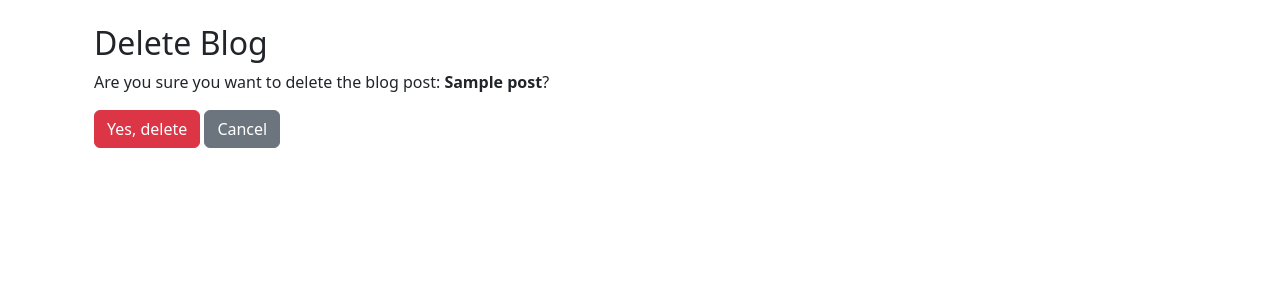
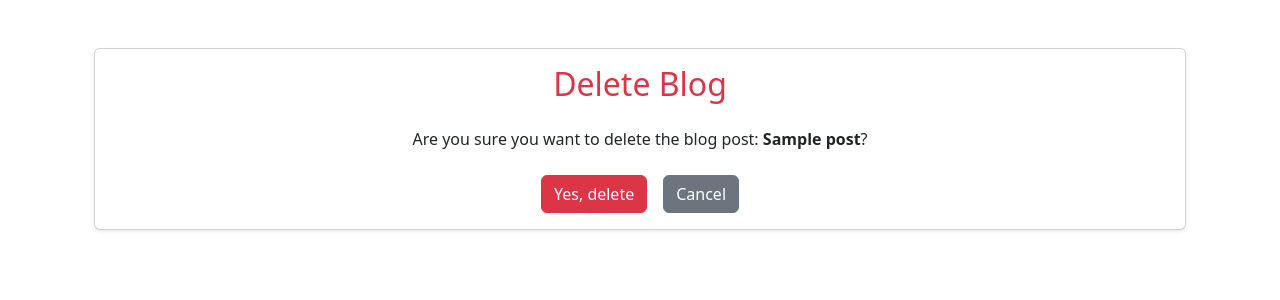
Before and after one commit to Abhisek8895/Ai_Blog_Website, a Django app: a page that uses blog/templates/blog/delete_post.html in a window 1280 px wide. Shown: the part 56-356 px from the top of the page. Run offline with Django 5.2, Linux system fonts and the light colour scheme; a user stored in the database is signed in; tables that the repository leaves empty hold one stand-in row (values such as "Sample post").

Commit message:
Update delete_post page template

```diff
--- a/blog/templates/blog/delete_post.html
+++ b/blog/templates/blog/delete_post.html
@@ -1,14 +1,23 @@
 {% extends "base.html" %}
 
+{% block title %}Delete Blog: {{ post.title }}{% endblock %}
+
 {% block content %}
-<div class="container mt-4">
-  <h2>Delete Blog</h2>
-  <p>Are you sure you want to delete the blog post: <strong>{{ post.title }}</strong>?</p>
+<div class="container mt-5">
+    <div class="card shadow-sm rounded">
+        <div class="card-body text-center">
+            <h2 class="card-title text-danger mb-4">Delete Blog</h2>
+            <p class="mb-4">
+                Are you sure you want to delete the blog post:
+                <strong>{{ post.title }}</strong>?
+            </p>
 
-  <form method="POST">
-    {% csrf_token %}
-    <button type="submit" class="btn btn-danger">Yes, delete</button>
-    <a href="{% url 'post_detail' slug=post.slug %}" class="btn btn-secondary">Cancel</a>
-  </form>
+            <form method="POST" class="d-flex justify-content-center gap-3">
+                {% csrf_token %}
+                <button type="submit" class="btn btn-danger">Yes, delete</button>
+                <a href="{% url 'post_detail' slug=post.slug %}" class="btn btn-secondary">Cancel</a>
+            </form>
+        </div>
+    </div>
 </div>
 {% endblock %}
```
